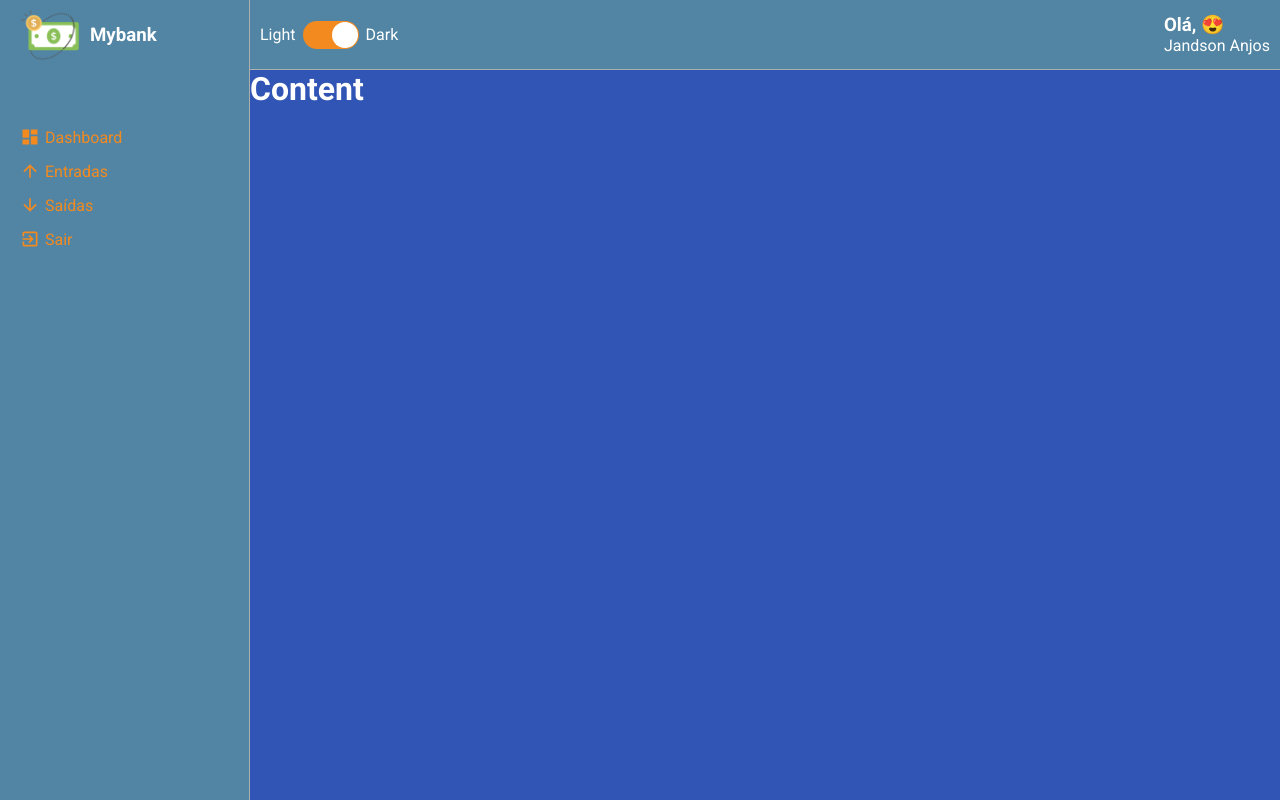
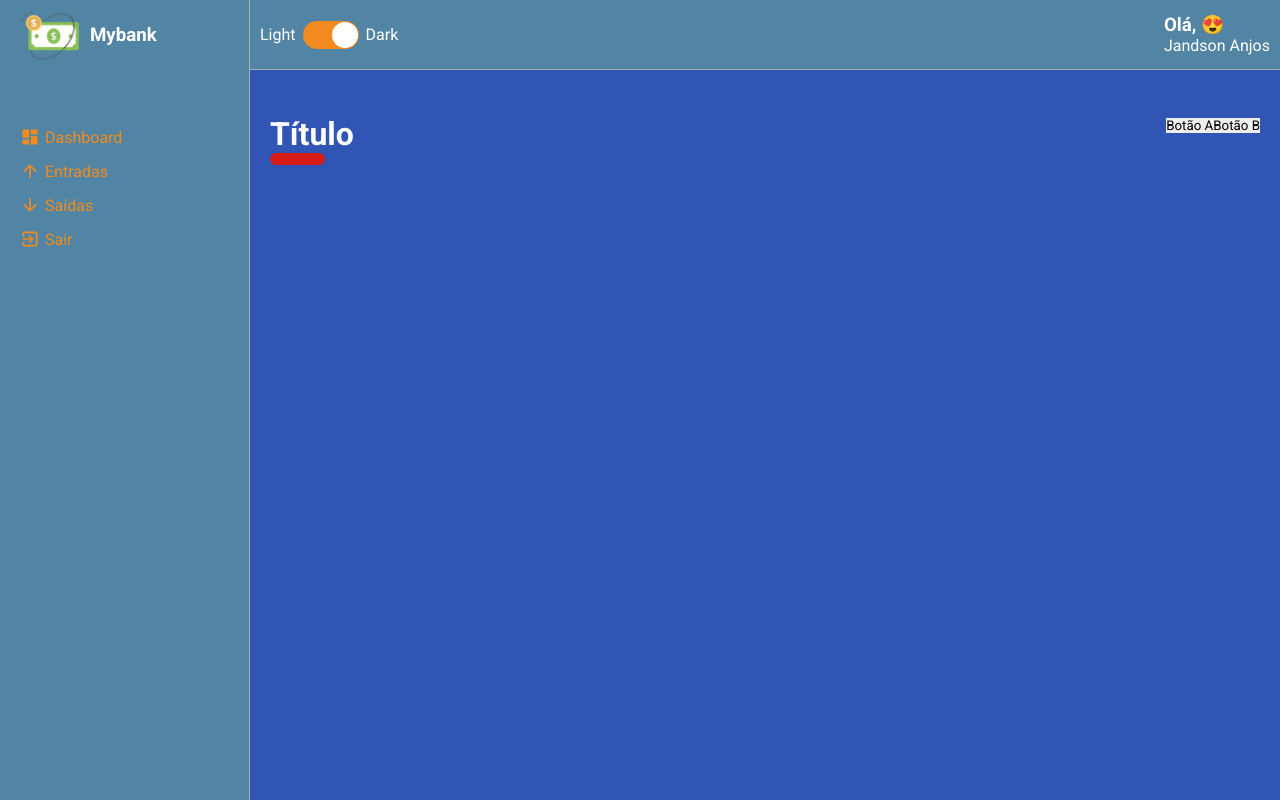
Before and after one commit to Jandsonn/DASHBOARD-REACT-TYPESCRIPT, a React (Create React App) app: page / in a window 1280 px wide. Built offline with nearby package versions, Linux system fonts and the light colour scheme.

Commit message:
Adicionando titulo

```diff
--- a/src/App.tsx
+++ b/src/App.tsx
@@ -3,6 +3,7 @@ import { ThemeProvider } from 'styled-components';
 import GlobalStyles from "./styles/GlobalStyles";
 
 import Layout from "./components/Layout";
+import Dashboard from './pages/Dashboard';
 import dark from './styles/themes/dark';
 
 const App: React.FC = () => {
@@ -10,7 +11,9 @@ const App: React.FC = () => {
     return (
         <ThemeProvider theme={dark}>
             <GlobalStyles />
-            <Layout />
+            <Layout>
+            <Dashboard />
+            </Layout>
         </ThemeProvider>
 
     );
--- a/src/components/Content/index.tsx
+++ b/src/components/Content/index.tsx
@@ -2,14 +2,14 @@ import React from 'react';
 import { Container } from './styles';
 
 
-const Content: React.FC = () => {
+const Content: React.FC = ({ children }) => {
     return (
 
         <Container>
-            <h1>Content</h1>
+            {children}
         </Container>
 
-    )
+    );
 }
 
 export default Content;
--- a/src/components/Content/styles.ts
+++ b/src/components/Content/styles.ts
@@ -4,4 +4,6 @@ export const Container = styled.div`
     grid-area: CT;
     color: ${props => props.theme.colors.white};
     background-color: ${props => props.theme.colors.primary};
+
+    padding: 20px;
 `;
--- /dev/null
+++ b/src/components/ContentHeader/index.tsx
@@ -0,0 +1,23 @@
+import React from 'react'
+
+import { Container, TitleContainer, Controllers } from './styles';
+
+const ContentHeader: React.FC = () => {
+
+    return (
+        <Container>
+            <TitleContainer>
+                <h1>Título</h1>
+            </TitleContainer>
+            <Controllers>
+                <button type="button">Botão A</button>
+                <button type="button">Botão B</button>
+            </Controllers>
+        </Container>
+
+
+    )
+
+}
+
+export default ContentHeader;
--- /dev/null
+++ b/src/components/ContentHeader/styles.ts
@@ -0,0 +1,32 @@
+import styled from "styled-components";
+
+ export const Container = styled.div`
+    width: 100%;
+    display: flex;
+    justify-content: space-between;
+    margin-top: 25px;
+
+ `;
+
+ export const TitleContainer = styled.div`
+      > h1 {
+        color: ${props => props.theme.colors.white};
+        &::after{
+            content: '';
+            display: block;
+            width: 55px;
+            border-radius: 2rem;
+            border-bottom: 12px solid ${props => props.theme.colors.warning};
+
+        }
+    }
+
+
+ `;
+
+ export const Controllers = styled.div`
+
+
+
+
+ `;
--- a/src/components/Layout/index.tsx
+++ b/src/components/Layout/index.tsx
@@ -5,14 +5,16 @@ import MainHeader from '../MainHeader';
 import Aside from '../Aside';
 import Content from '../Content';
 
-const Layout: React.FC = () => {
+const Layout: React.FC = ({children}) => {
     return (
 
         <Grid>
             <MainHeader/>
             <Aside/>
-            <Content/>
-        </Grid>
+            <Content>
+                {children}
+            </Content>
+        </ Grid>
 
     )
 }
--- a/src/pages/Dashboard/index.tsx
+++ b/src/pages/Dashboard/index.tsx
@@ -1,8 +1,12 @@
 import React from 'react';
+import ContentHeader from '../../components/ContentHeader';
+import { Container } from './styles';
 
 const Dashboard: React.FC = () => {
     return(
-        <h1> Dashboard</h1>
+        <Container>
+            <ContentHeader />
+        </Container>
     )
 }
 
--- /dev/null
+++ b/src/pages/Dashboard/styles.ts
@@ -0,0 +1,3 @@
+import styled from "styled-components";
+
+export const Container = styled.div``;
```
